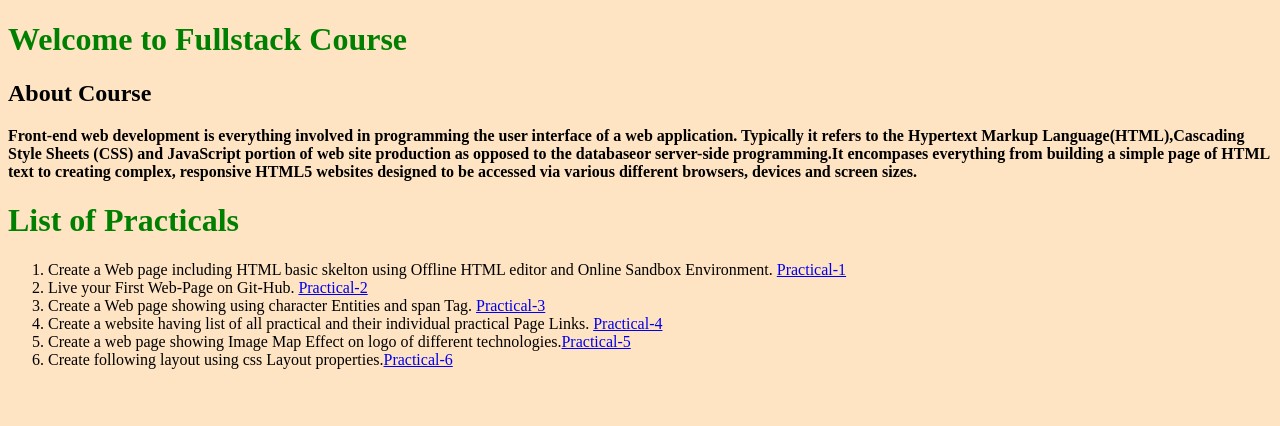
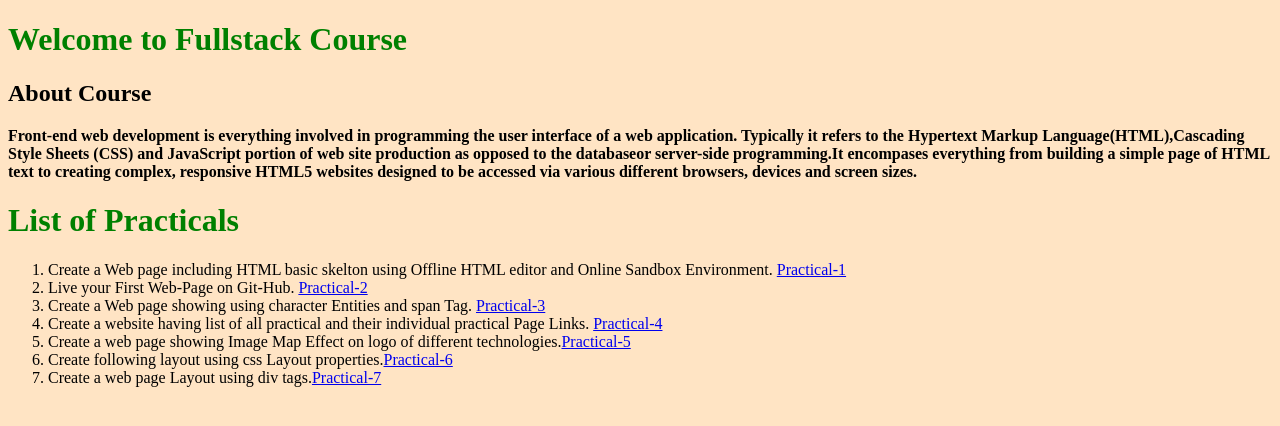
Before and after one commit to Aditi-Agrawal/Practical, a plain HTML site: page index.html in a window 1280 px wide. Drawn offline with Linux system fonts and the light colour scheme.

Commit message:
practical7 added

```diff
--- a/index.html
+++ b/index.html
@@ -32,6 +32,7 @@
                 Practical-4</a></LI>
         <LI>Create a web page showing Image Map Effect on logo of different technologies.<a href="p/Practical5.html">Practical-5</a></LI>
         <LI>Create following layout using css Layout properties.<a href="p/Practical6.html">Practical-6</a></LI>
+        <LI>Create a web page Layout using div tags.<a href="p/Practical7.html">Practical-7</a></LI>
     </ol>
 
 </body>
```
